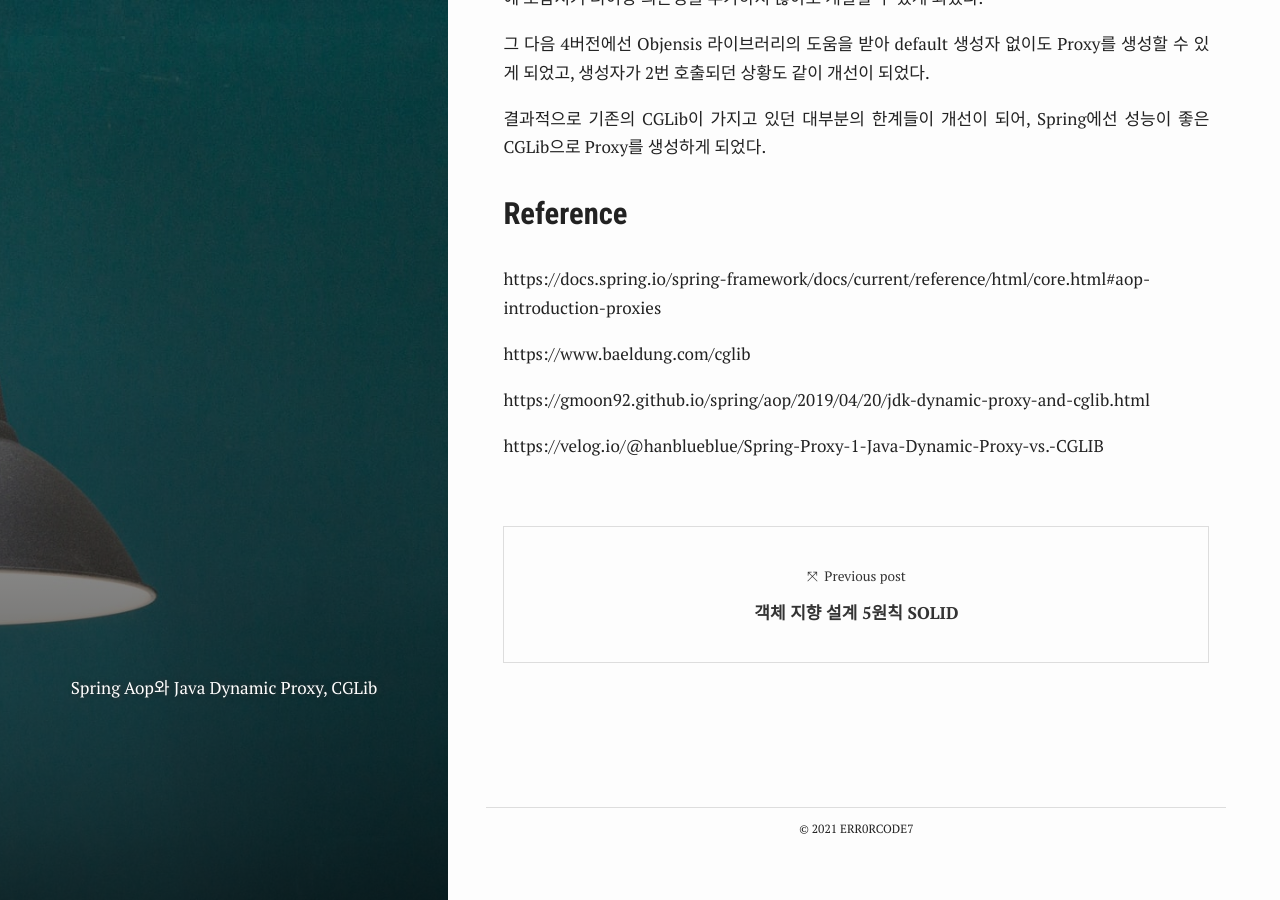
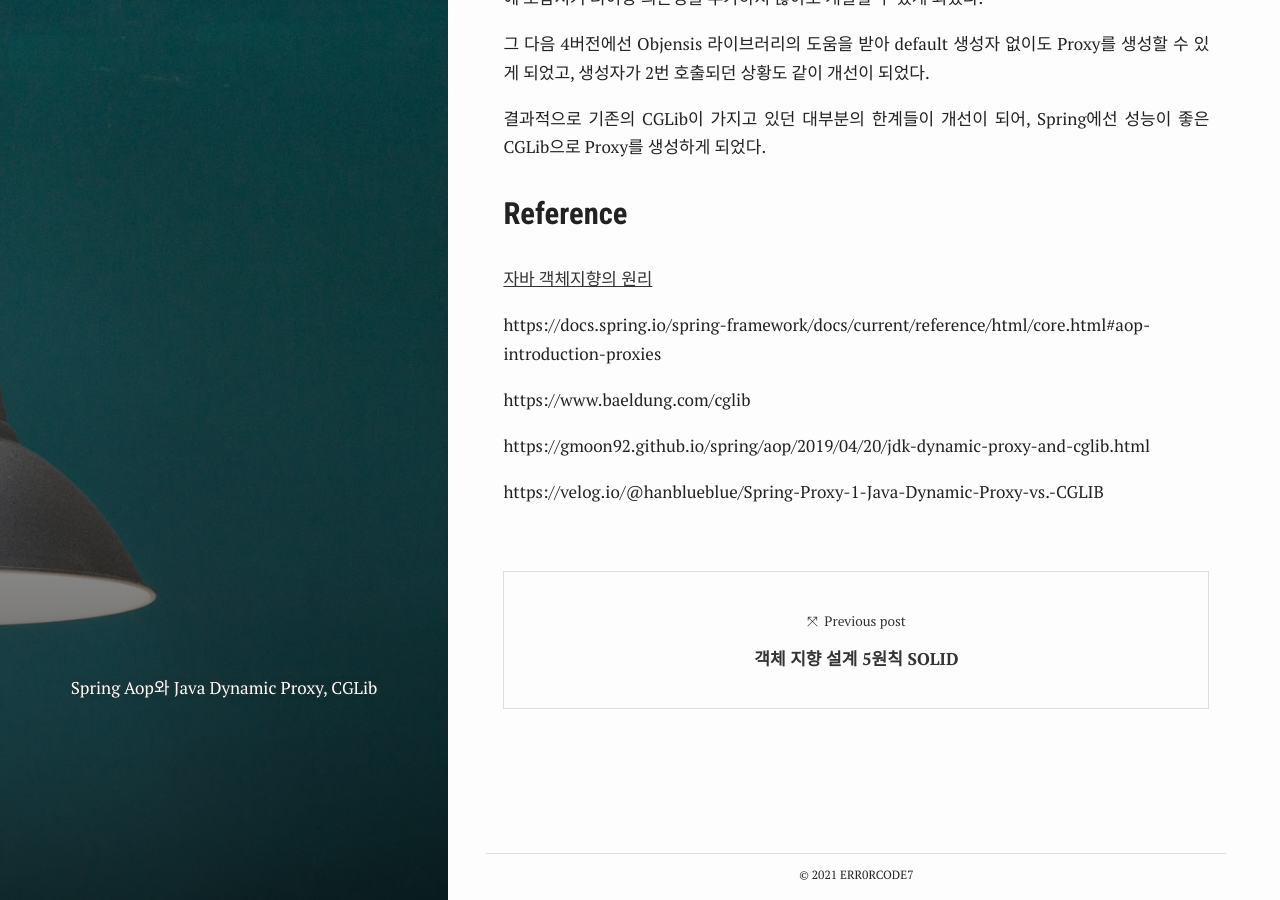
Before and after one commit to Err0rCode7/Err0rCode7.github.io, a Jekyll site: the page built from _posts/Spring/2021-04-30-Spring-AOP.md, in a window 1280 px wide and 900 px high, scrolled down 11889 px. Built offline with Jekyll 4.4.1, drawn with Linux system fonts in a browser that asks for light colours; comment, search, counter and statistics services are not loaded.

Commit message:
# Update reference

```diff
--- a/_posts/Spring/2021-04-30-Spring-AOP.md
+++ b/_posts/Spring/2021-04-30-Spring-AOP.md
@@ -353,6 +353,8 @@ CGLib의 의존성을 추가하여 개발해야 된다는 점은 Spring 3.2 버
 
 ## Reference
 
+[자바 객체지향의 원리](https://wikibook.co.kr/java-oop-for-spring/)
+
 https://docs.spring.io/spring-framework/docs/current/reference/html/core.html#aop-introduction-proxies
 
 https://www.baeldung.com/cglib
```
